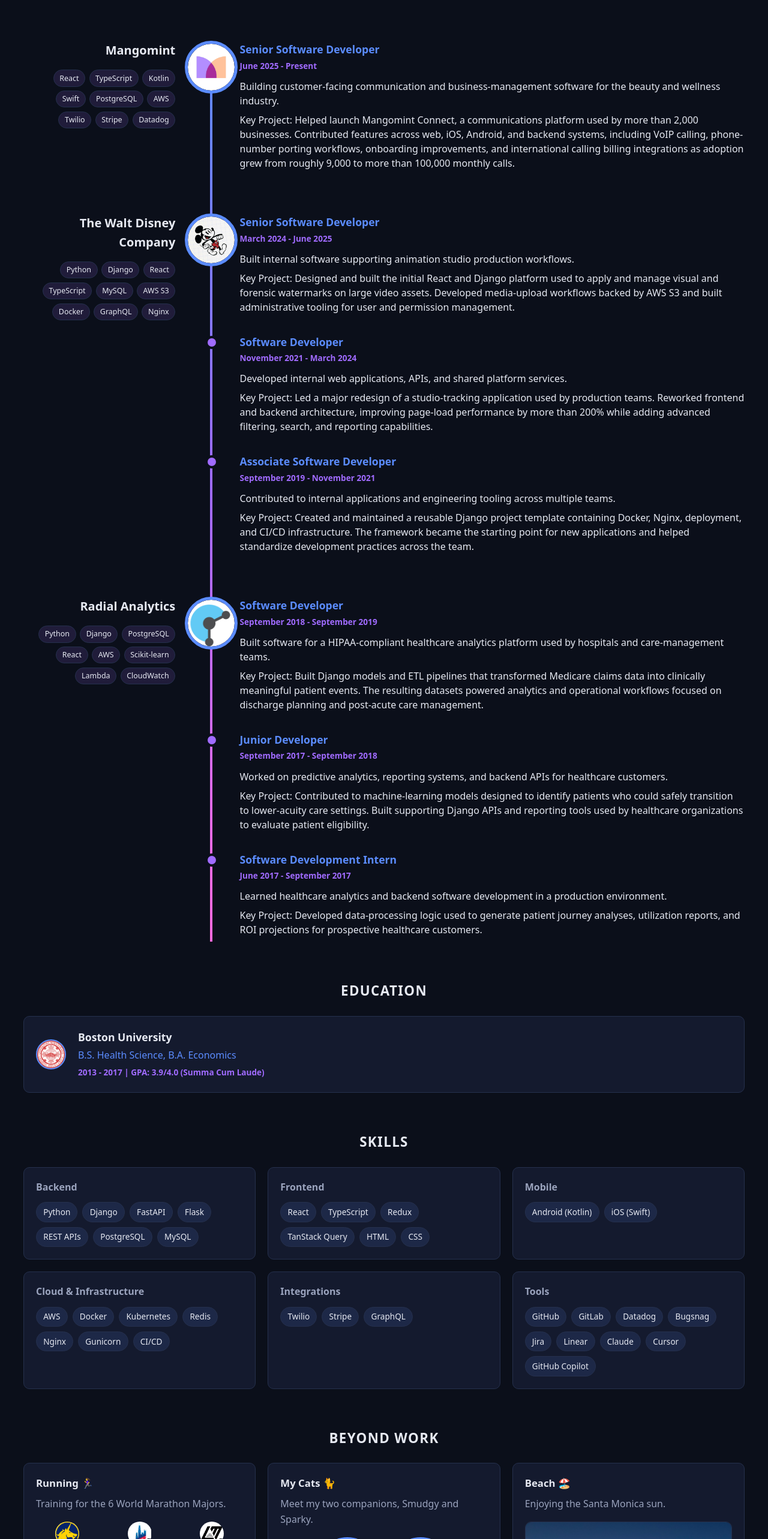
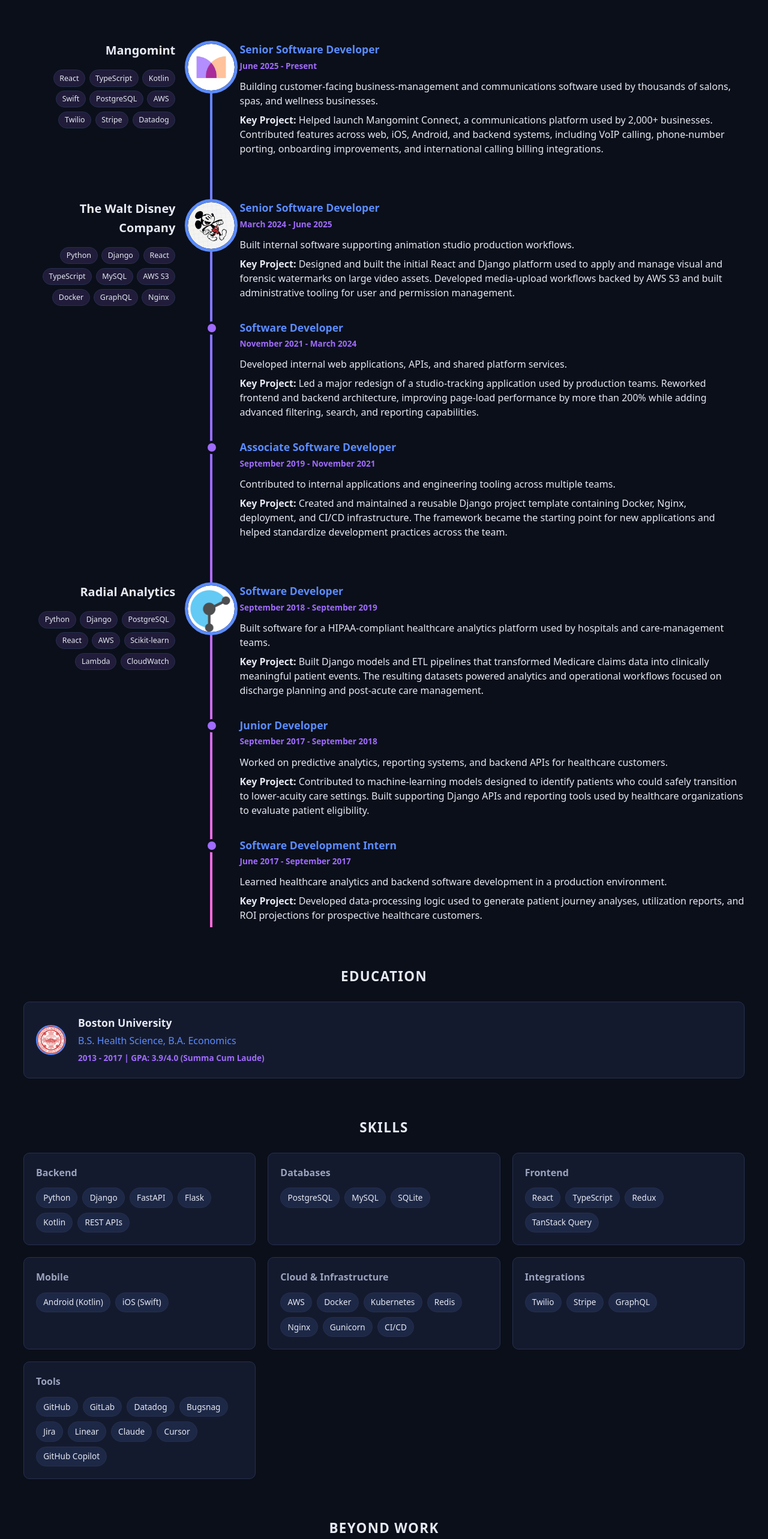
Before and after one commit to ahebard/ahebard.github.io, a React app: page / in a window 1280 px wide. Shown: the part 920-3486 px from the top of the page at 60% size. Built offline with nearby package versions, Linux system fonts and the light colour scheme.

Commit message:
wording tweaks, make key project bold, clean up some comments

```diff
--- a/src/App.tsx
+++ b/src/App.tsx
@@ -239,9 +239,17 @@
                       <span className="job-period">{pos.period}</span>
                     </div>
                     <ul className="job-points">
-                      {pos.points.map((point: string, k: number) => (
-                        <li key={k}>{point}</li>
-                      ))}
+                      {pos.points.map((point: string, k: number) => {
+                        if (point.startsWith("Key Project:")) {
+                          return (
+                            <li key={k}>
+                              <strong>Key Project:</strong>
+                              {point.substring("Key Project:".length)}
+                            </li>
+                          );
+                        }
+                        return <li key={k}>{point}</li>;
+                      })}
                     </ul>
                   </div>
                 ))}
--- a/src/content.ts
+++ b/src/content.ts
@@ -1,8 +1,3 @@
-// ============================================================
-//  EDIT YOUR CONTENT HERE
-//  This is the only file you need to touch to update the site.
-// ============================================================
-
 import {
   Profile,
   LanguageIcon,
@@ -14,21 +9,15 @@
 
 export const profile: Profile = {
   name: "Ashley Hebard",
-  title: "Software Engineer",
-  // One clean sentence for the hero/intro. Keep it short.
+  title: "Senior Software Engineer",
   tagline:
     "Experienced software engineer who loves building clean, reliable products with Python, Django, and React",
-  // Path to your resume file. Drop your real file into the /public folder
-  // (e.g. public/resume.pdf) and update this path. Currently wired to a
-  // placeholder so the download button already works.
   resumeUrl: "ashley_hebard_resume.pdf",
   email: "ash.hebard@gmail.com",
   github: "https://github.com/ahebard/",
   linkedin: "https://linkedin.com/in/ashley-hebard/",
 };
 
-// Language icons shown under the intro (like the reference site).
-// Each `icon` points to an SVG in /public/icons. Add/remove freely.
 export const languageIcons: LanguageIcon[] = [
   { name: "Python", icon: "icons/python.svg" },
   { name: "Django", icon: "icons/django.svg" },
@@ -40,12 +29,6 @@
   "I'm a software engineer with 8+ years of experience building full-stack applications with Python, Django, React, and AWS. I enjoy learning new technologies, tackling unfamiliar technical challenges, and building reliable systems that scale. My work has spanned healthcare analytics platforms, studio production tools, and customer-facing SaaS products.",
 ];
 
-// Each entry is one company in your career timeline.
-// - `logo` points to an SVG/PNG in /public/icons. Drop in a real company
-//   logo and update the path. Defaults to a placeholder.
-// - `positions` is an array of roles you held at that company.
-// - `tools` are little pills under the company name to highlight what you
-//   worked with at that job. Add/remove freely.
 export const career: CareerEntry[] = [
   {
     company: "Mangomint",
@@ -66,8 +49,8 @@
         period: "June 2025 - Present",
         role: "Senior Software Developer",
         points: [
-          "Building customer-facing communication and business-management software for the beauty and wellness industry.",
-          "Key Project: Helped launch Mangomint Connect, a communications platform used by more than 2,000 businesses. Contributed features across web, iOS, Android, and backend systems, including VoIP calling, phone-number porting workflows, onboarding improvements, and international calling billing integrations as adoption grew from roughly 9,000 to more than 100,000 monthly calls.",
+          "Building customer-facing business-management and communications software used by thousands of salons, spas, and wellness businesses.",
+        "Key Project: Helped launch Mangomint Connect, a communications platform used by 2,000+ businesses. Contributed features across web, iOS, Android, and backend systems, including VoIP calling, phone-number porting, onboarding improvements, and international calling billing integrations."
         ],
       },
     ],
@@ -166,7 +149,6 @@
   },
 ];
 
-// Group your skills however you like.
 export const skills: SkillGroup[] = [
   {
     category: "Backend",
@@ -175,9 +157,16 @@
       "Django",
       "FastAPI",
       "Flask",
+      "Kotlin",
       "REST APIs",
+    ],
+  },
+  {
+    category: "Databases",
+    items: [
       "PostgreSQL",
       "MySQL",
+      "SQLite",
     ],
   },
   {
@@ -187,8 +176,6 @@
       "TypeScript",
       "Redux",
       "TanStack Query",
-      "HTML",
-      "CSS",
     ],
   },
   {
@@ -234,11 +221,10 @@
   },
 ];
 
-// "Beyond Work" — hobbies, interests, anything outside your career.
 export const beyondWork: BeyondWorkEntry[] = [
   {
     title: "Running 🏃‍♀️",
-    description: "Training for the 6 World Marathon Majors.",
+    description: "Chasing down the 6 World Marathon Majors, with a few others sprinkled in.",
     marathons: [
       { name: "Boston", icon: "icons/boston_marathon.jpeg", completed: true },
       { name: "Chicago", icon: "icons/chicago_v3.jpeg", completed: true },
@@ -250,7 +236,7 @@
   },
   {
     title: "My Cats 🐈",
-    description: "Meet my two companions, Smudgy and Sparky.",
+    description: "Meet my two judgmental companions, Smudgy and Sparky.",
     cats: [
       { name: "Smudgy", icon: "icons/smudgy.jpg" },
       { name: "Sparky", icon: "icons/sparky.jpg" },
```
